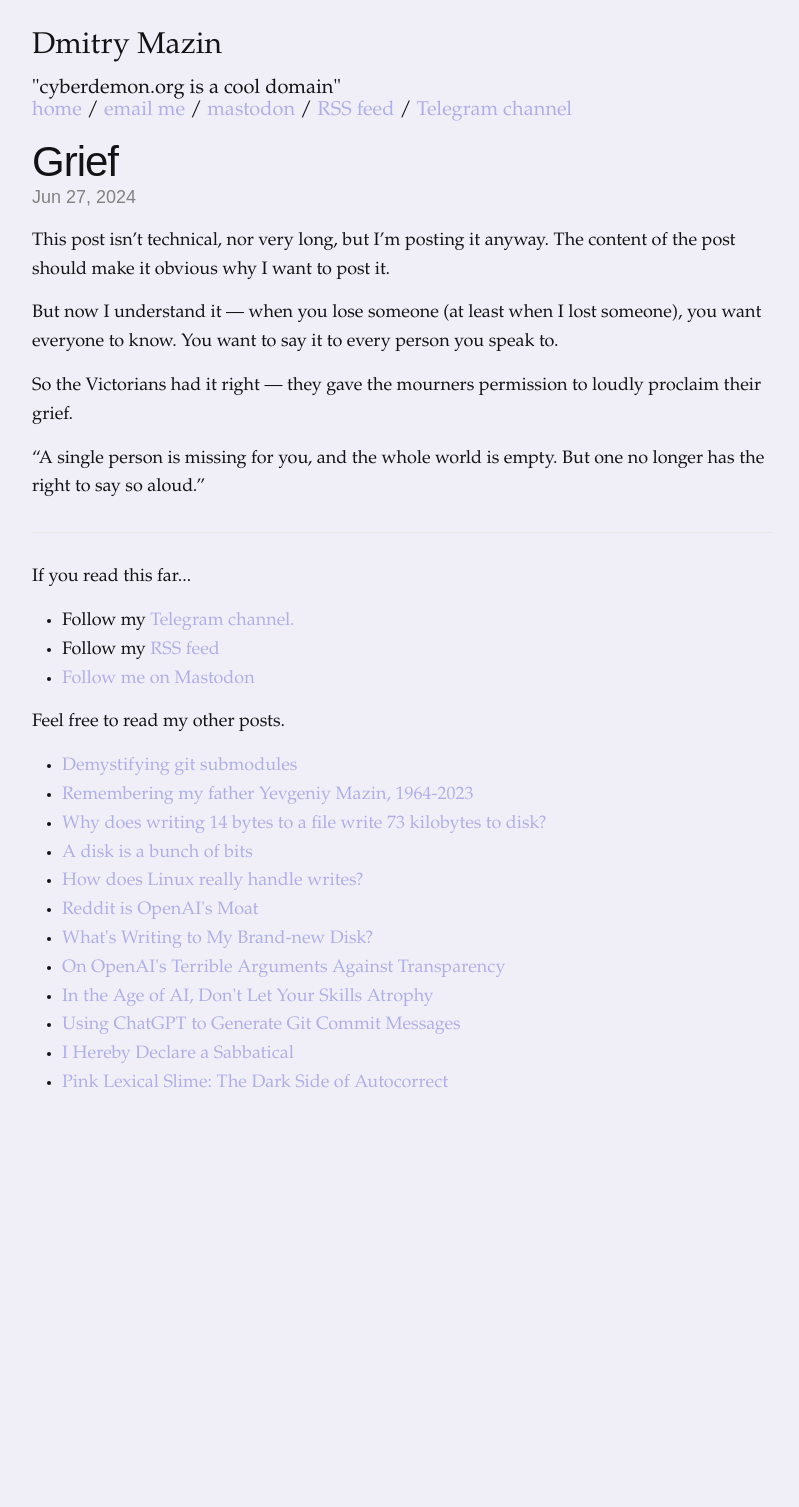
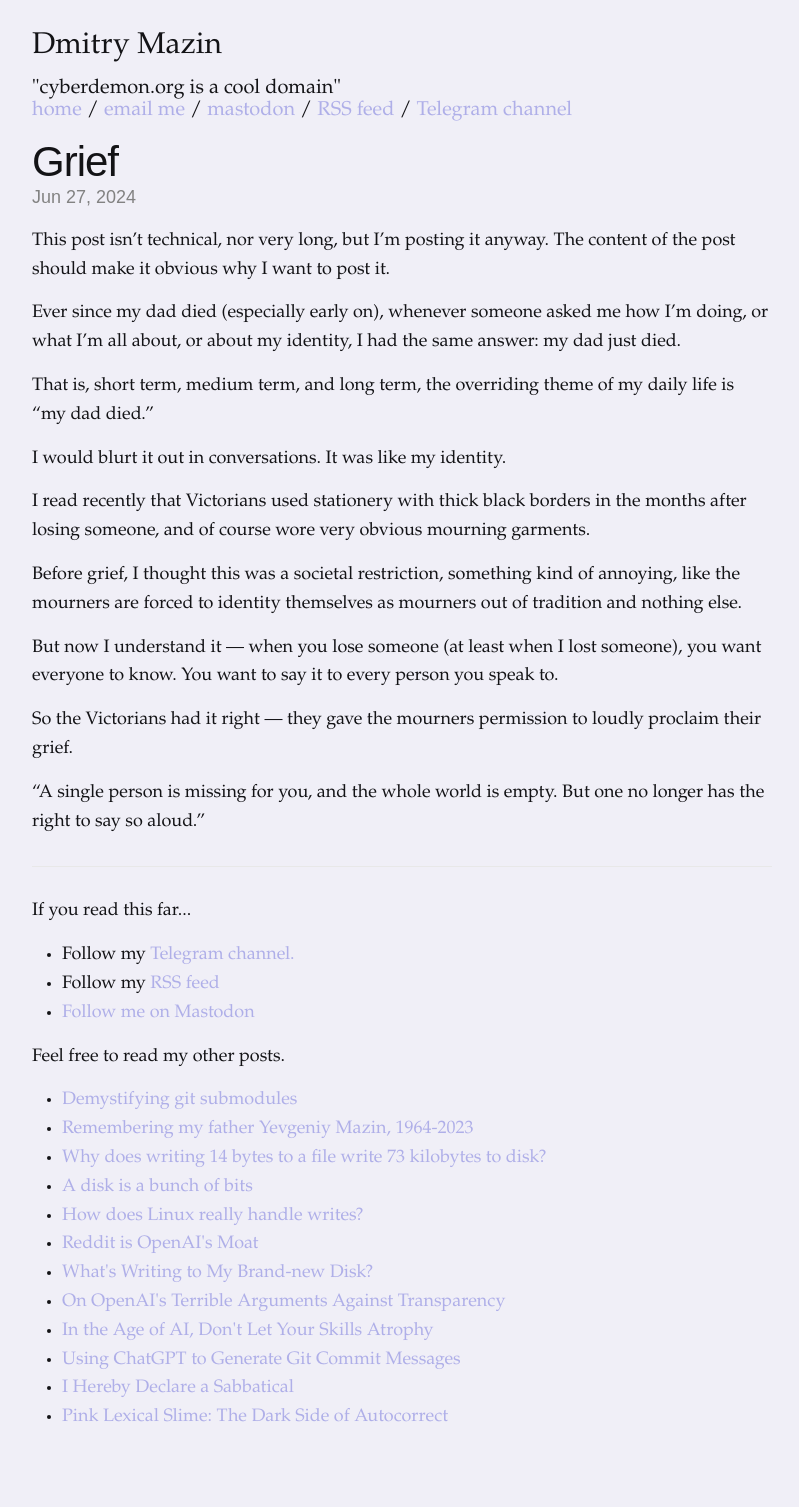
Before and after one commit to dmazin/dmazin.github.io, a Jekyll site: the page built from _posts/2024-06-27-grief.md, in a window 1280 px wide. Shown: the whole page, without its empty margins (238-1037 px from the left). Built offline with Jekyll 4.4.1, drawn with Linux system fonts in a browser that asks for light colours; before the commit the page ends 1173 px from its top, so only the background shows below that.

Commit message:
Update 2024-06-27-grief.md

```diff
--- a/_posts/2024-06-27-grief.md
+++ b/_posts/2024-06-27-grief.md
@@ -8,6 +8,16 @@ description: On hiding your grief
 ---
 This post isn't technical, nor very long, but I’m posting it anyway. The content of the post should make it obvious why I want to post it.
 
+Ever since my dad died (especially early on), whenever someone asked me how I’m doing, or what I’m all about, or about my identity, I had the same answer: my dad just died.
+
+That is, short term, medium term, and long term, the overriding theme of my daily life is “my dad died.”
+
+I would blurt it out in conversations. It was like my identity.
+
+I read recently that Victorians used stationery with thick black borders in the months after losing someone, and of course wore very obvious mourning garments.
+
+Before grief, I thought this was a societal restriction, something kind of annoying, like the mourners are forced to identity themselves as mourners out of tradition and nothing else.
+
 But now I understand it — when you lose someone (at least when I lost someone), you want everyone to know. You want to say it to every person you speak to.
 
 So the Victorians had it right — they gave the mourners permission to loudly proclaim their grief.
```
